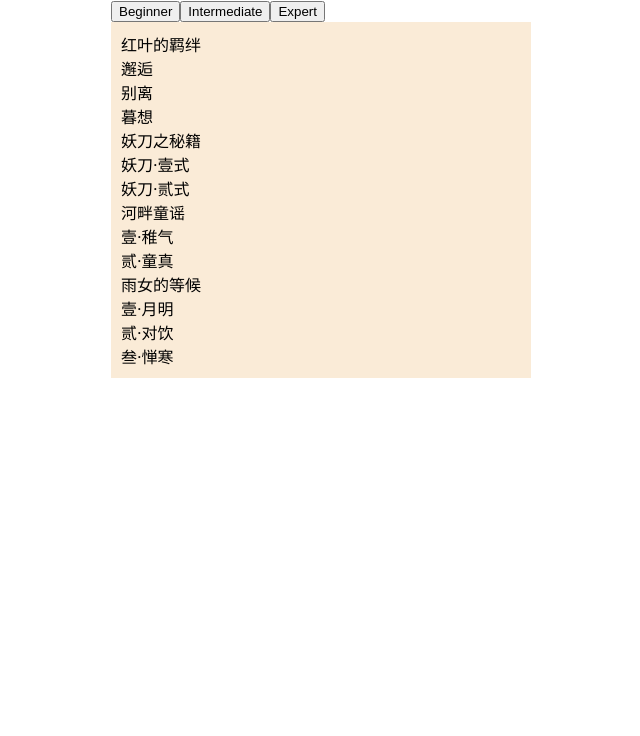
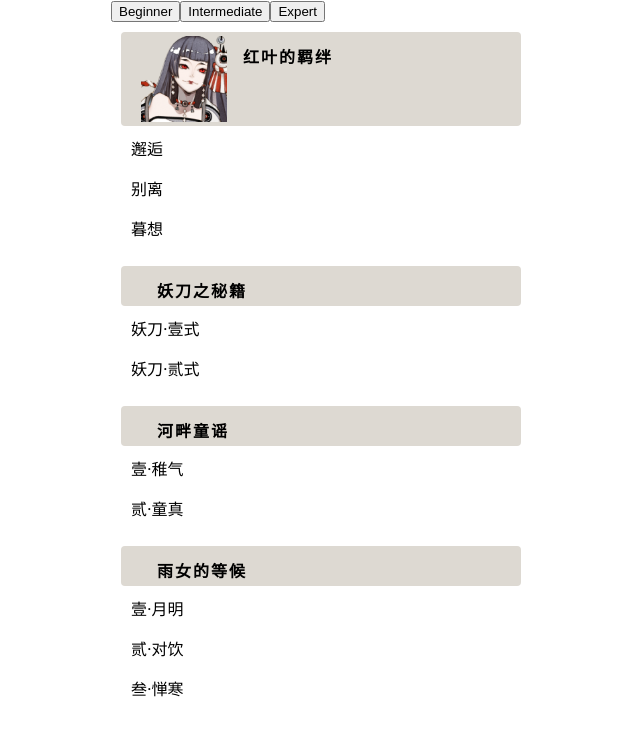
Before and after one commit to yizhang199/yys-guide-calendar, a React (Create React App) app: page /yys-guide-calendar/secrets in a window 1280 px wide. Shown: the top 736 px of the page, without its empty margins (319-959 px from the left). Built offline with nearby package versions, Linux system fonts and the light colour scheme.

Commit message:
wip: styling the card

```diff
--- a/src/pages/Secrets/Secrets.data.js
+++ b/src/pages/Secrets/Secrets.data.js
@@ -257,6 +257,7 @@ export const information = [
   },
   {
     name: '红叶的羁绊',
+    imageName: 'guinvhongye.png',
     instances: [
       {
         level: 1,
--- a/src/pages/Secrets/Secrets.jsx
+++ b/src/pages/Secrets/Secrets.jsx
@@ -54,12 +54,17 @@ function Secrets() {
 export default Secrets;
 
 function Secret({ data }) {
-  const { name, instances } = data;
+  const { name, instances, imageName } = data;
 
   return (
     <div>
-      <div>{name}</div>
-      <div>
+      <div className={styles.secretCard}>
+        <div className={styles.name}>{name}</div>
+        {imageName && (
+          <img className={styles.avatar} src={`avatar/${imageName}`} alt="" />
+        )}
+      </div>
+      <div className={styles.list}>
         {instances.map((instance) => {
           return <div key={instance.name}>{instance.name}</div>;
         })}
--- a/src/pages/Secrets/Secrets.module.scss
+++ b/src/pages/Secrets/Secrets.module.scss
@@ -1,7 +1,9 @@
 .list {
-  background-color: antiquewhite;
   width: 420px;
   padding: 10px;
+  display: flex;
+  flex-direction: column;
+  gap: 1rem;
   > div {
     width: 100%;
     > label {
@@ -10,22 +12,34 @@
       writing-mode: vertical-lr;
     }
   }
+
+  .secretCard {
+    display: grid;
+    background-color: #ddd9d2;
+    padding: 0.25rem 1.25rem;
+    border-radius: 0.25rem;
+    grid-template-columns: max-content 1fr;
+    width: 100%;
+    gap: 1rem;
+    .name {
+      padding-top: 0.5rem;
+      grid-column: 2/3;
+      grid-row: 1/2;
+      font-size: 1rem;
+      font-weight: bold;
+      letter-spacing: 2px;
+    }
+    .avatar {
+      grid-column: 1/2;
+      grid-row: 1/3;
+      height: 86px;
+    }
+    .list {
+      width: 100%;
+      grid-column: 1/3;
+      grid-row: 3/4;
+      background-color: white;
+      border-radius: 0.5rem;
+    }
+  }
 }
-
-datalist {
-  display: flex;
-  flex-direction: row;
-  justify-content: space-between;
-  // writing-mode: vertical-lr;
-  width: 200px;
-}
-
-option {
-  padding: 0;
-}
-
-input[type='range'] {
-  margin: 0;
-  -webkit-appearance: slider-vertical;
-  appearance: slider-vertical;
-}
```
Also changed, not shown: public/avatar/guinvhongye.png (added).
